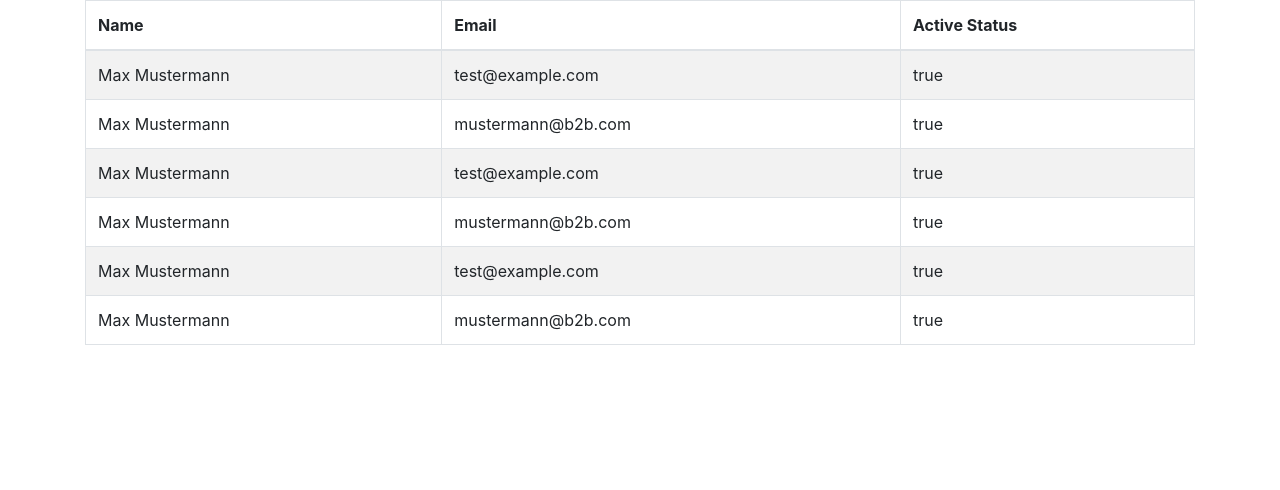
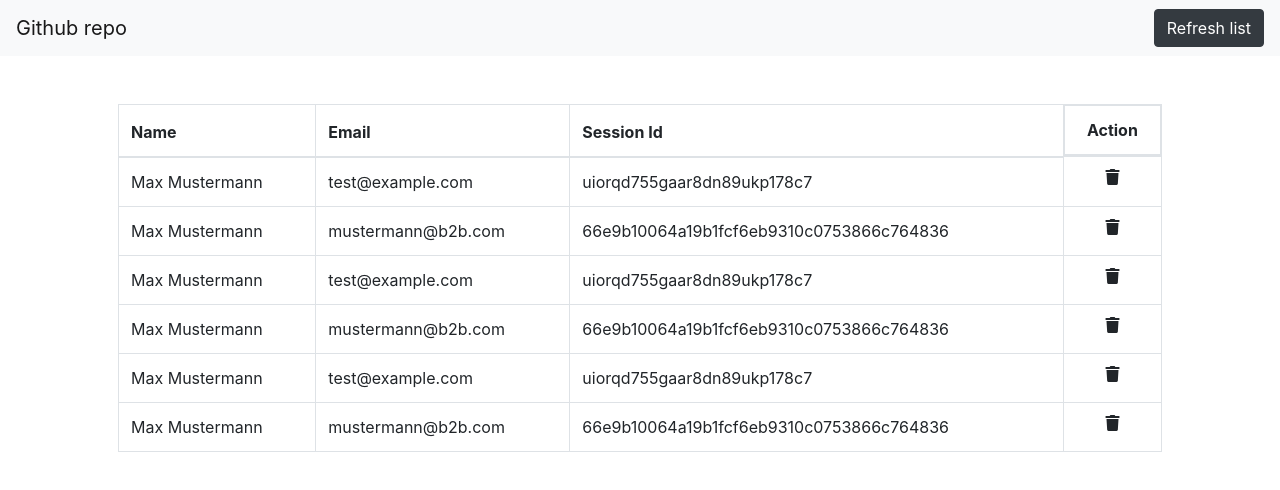
Before and after one commit to kumarandena/customerlistrender-april21, an Angular app: page / in a window 1280 px wide. Shown: the top 490 px of the page. Built offline with nearby package versions, Linux system fonts and the light colour scheme.

Commit message:
data bindings & few changes

```diff
--- a/src/app/app.component.html
+++ b/src/app/app.component.html
@@ -1,17 +1,23 @@
-<div class="container">
-    <table class="table table-striped table-bordered">
+<nav class="navbar navbar-light bg-light">
+    <a class="navbar-brand" href="https://github.com/kumarandena/customerlistrender-april21" target="_blank">Github repo</a>
+    <button class="form-inline btn btn-dark my-2 my-sm-0" (click)="resetCustomerList()">Refresh list</button>
+</nav>
+<div class="container p-5">
+    <table class="table table-bordered">
         <thead>
             <tr>
                 <th>Name</th>
                 <th>Email</th>
-                <th>Active Status</th>
+                <th>Session Id</th>
+                <th class="d-flex justify-content-center">Action</th>
             </tr>
         </thead>
         <tbody>
-            <tr *ngFor="let customer of customerdata">
+            <tr *ngFor="let customer of customerdata; let i = index;">
                 <td>{{customer.firstname}} {{customer.lastname}}</td>
                 <td>{{customer.email}}</td>
-                <td>{{customer.active}}</td>
+                <td>{{customer.sessionId}}</td>
+                <td (click)="deleteCustomer(i)"><i class="d-flex justify-content-center fas fa-trash"></i></td>
             </tr>
         </tbody>
     </table>
--- a/src/index.html
+++ b/src/index.html
@@ -2,10 +2,11 @@
 <html lang="en">
 <head>
   <meta charset="utf-8">
-  <title>CustomerlistrenderApril21</title>
+  <title>kumarandena</title>
   <base href="/">
   <meta name="viewport" content="width=device-width, initial-scale=1">
   <link rel="icon" type="image/x-icon" href="favicon.ico">
+  <link rel="stylesheet" href="https://use.fontawesome.com/releases/v5.7.0/css/all.css" integrity="sha384-lZN37f5QGtY3VHgisS14W3ExzMWZxybE1SJSEsQp9S+oqd12jhcu+A56Ebc1zFSJ" crossorigin="anonymous">
 </head>
 <body>
   <app-root></app-root>
```
